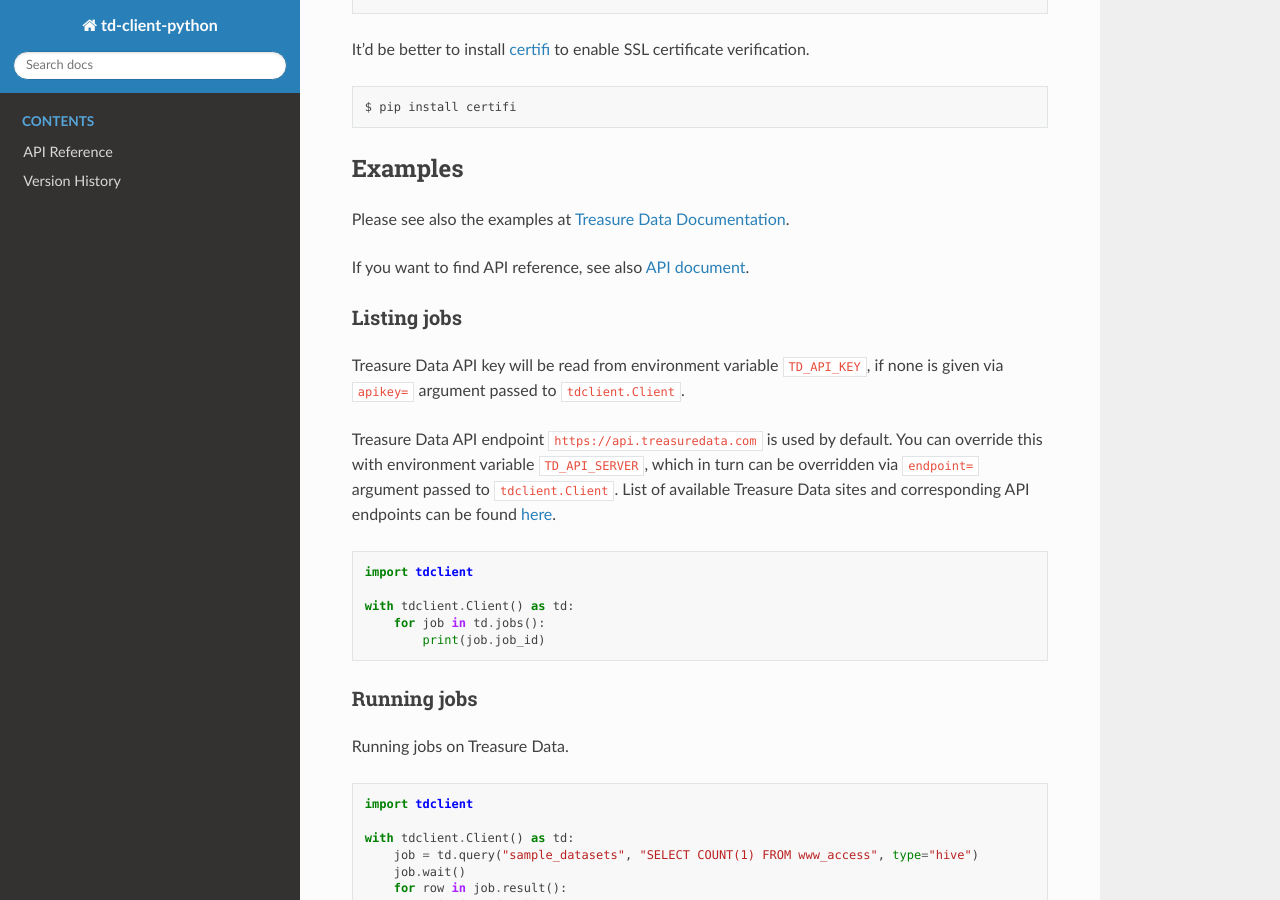
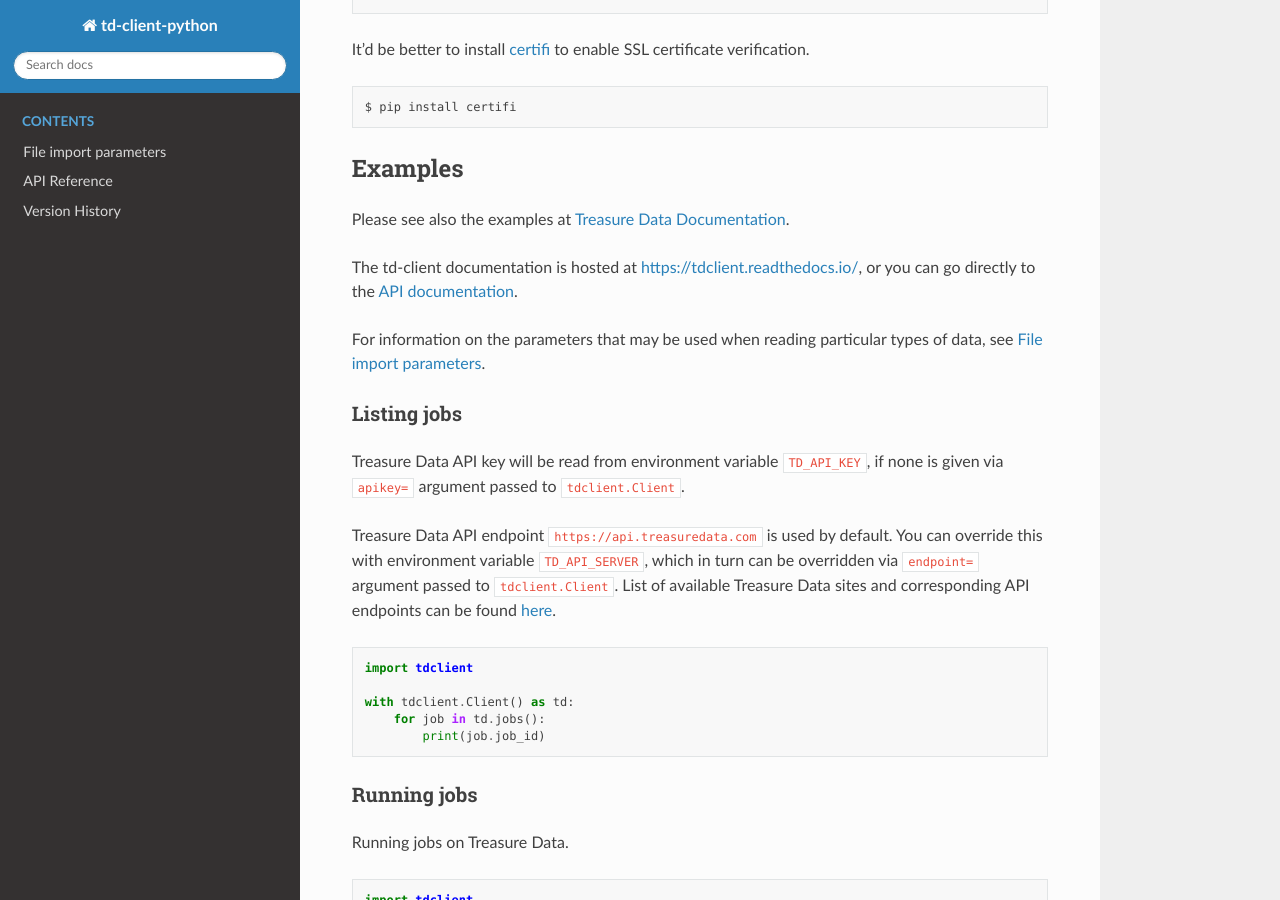
Before and after one commit to treasure-data/td-client-python, a Sphinx documentation site: the page built from docs/index.rst, in a window 1280 px wide and 900 px high, scrolled down 562 px. Built offline with Sphinx 7.4.7 and the Read the Docs theme 2.0.0, drawn with Linux system fonts in a browser that asks for light colours; some of the changed text lies outside the part shown.

Commit message:
Document specific file import parameters

```diff
--- a/README.rst
+++ b/README.rst
@@ -54,7 +54,13 @@
 
 Please see also the examples at `Treasure Data Documentation <http://docs.treasuredata.com/articles/rest-api-python-client>`_.
 
-If you want to find API reference, see also `API document <https://tdclient.readthedocs.io/>`_.
+The td-client documentation is hosted at https://tdclient.readthedocs.io/,
+or you can go directly to the
+`API documentation <https://tdclient.readthedocs.io/en/latest/api/index.html>`_.
+
+For information on the parameters that may be used when reading particular
+types of data, see
+`File import parameters <https://tdclient.readthedocs.io/en/latest/api/file_import_paremeters.html>`_.
 
 Listing jobs
 ^^^^^^^^^^^^
--- a/docs/index.rst
+++ b/docs/index.rst
@@ -4,6 +4,7 @@
    :maxdepth: 1
    :caption: Contents
 
+   file_import_parameters
    api/index
    changelog
 
```
Also changed, not shown: docs/file_import_parameters.rst (added, +76 -0 lines).
